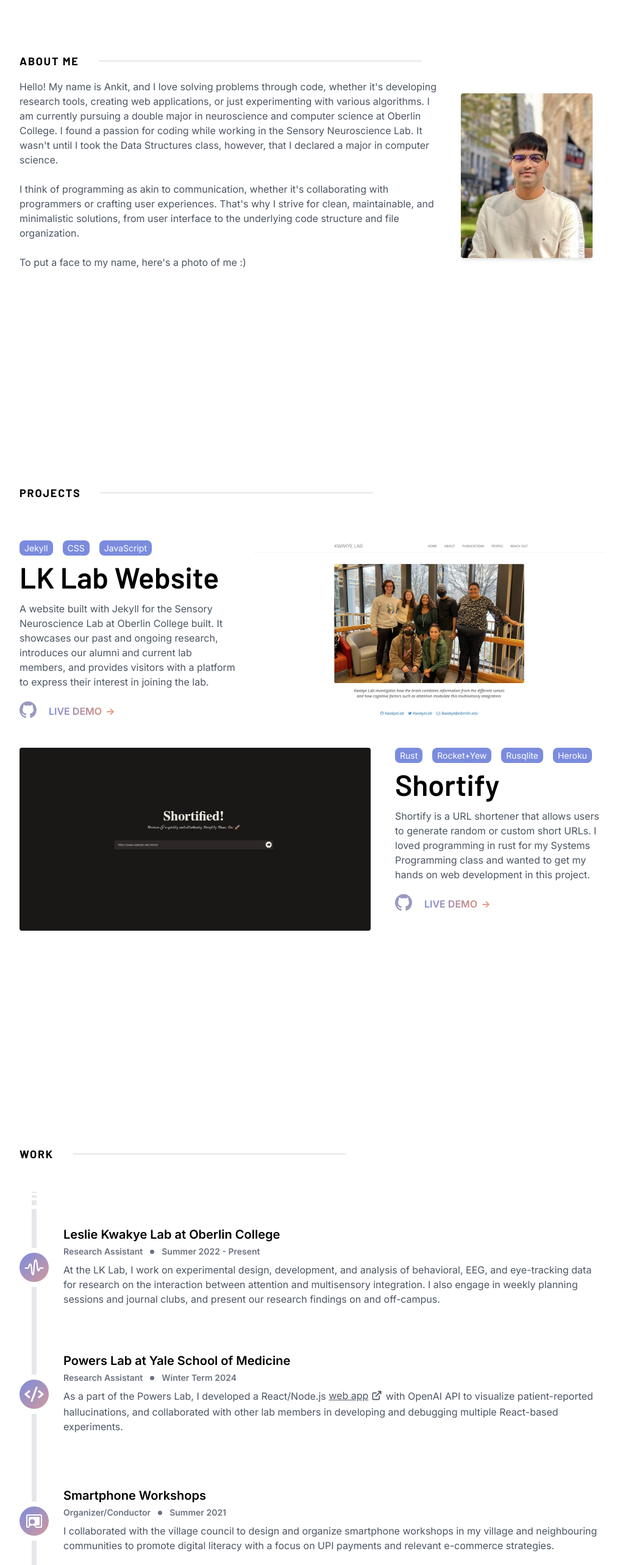
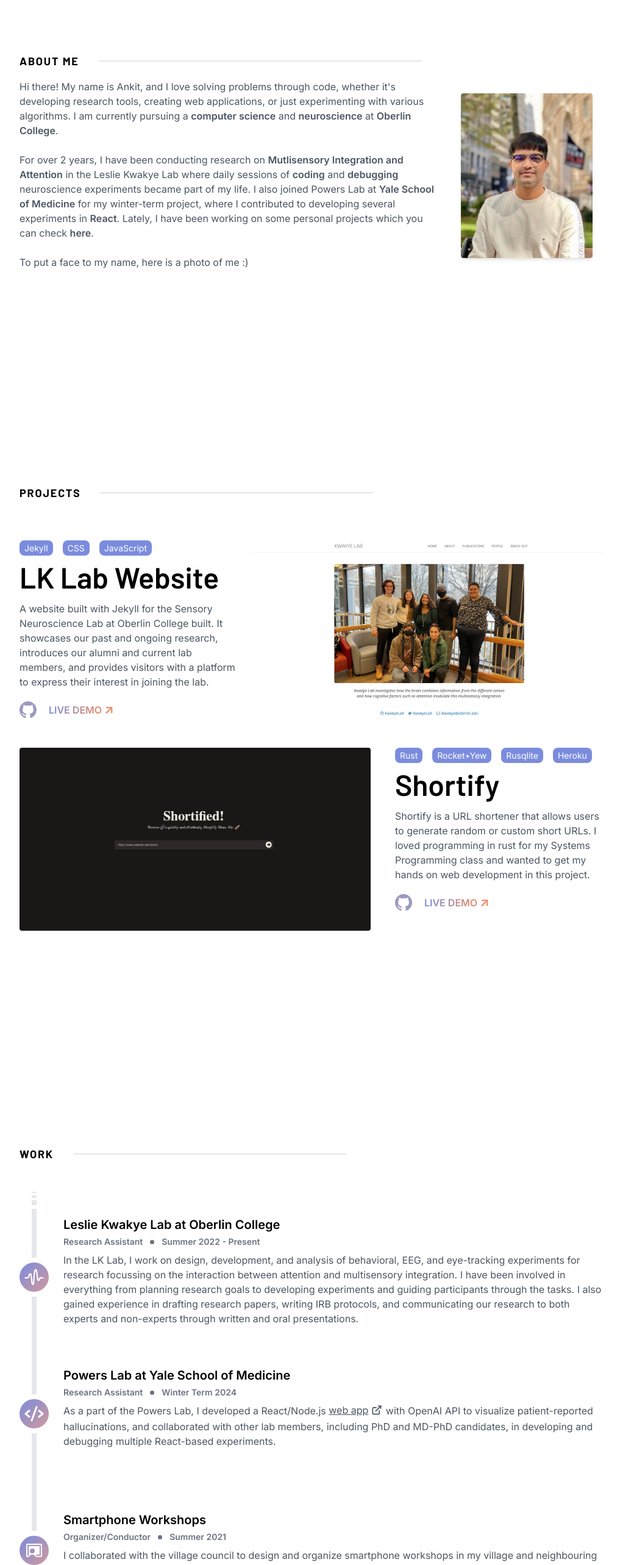
Before and after one commit to ankit-barana/personal-website, a Next.js app: page / in a window 1280 px wide. Shown: the part 840-3406 px from the top of the page at 61% size, without its empty margins (128-1145 px from the left). Built offline with nearby package versions, Linux system fonts and the light colour scheme.

Commit message:
tidying up the Work component

```diff
--- /dev/null
+++ b/src/components/GradientHover.tsx
@@ -0,0 +1,15 @@
+import clsx from 'clsx';
+
+interface GradientHoverProps {
+    className?: string;
+    text: string;
+}
+
+const GradientHover = ({ className, text }: GradientHoverProps) => {
+    const styles = clsx(
+        'font-semibold dark:text-dark-white hover:text-transparent hover:bg-clip-text hover:bg-gradient-to-r hover:from-primary-700 hover:to-primary-200',
+        className
+    );
+    return <span className={styles}>{text}</span>;
+};
+export default GradientHover;
--- a/src/components/Link.tsx
+++ b/src/components/Link.tsx
@@ -1,6 +1,7 @@
 import { AnchorHTMLAttributes, ReactNode } from 'react';
 import NextLink from 'next/link';
 import clsx from 'clsx';
+import { ExternalLinkIcon } from './icons';
 
 interface LinkProps extends AnchorHTMLAttributes<HTMLAnchorElement> {
     href: string;
@@ -15,15 +16,15 @@ const Link = ({ href, children, className, ...props }: LinkProps) => {
     );
 
     return (
-        <div className={styles}>
-            <NextLink href={href} {...props}>
-                <div className="flex flex-row gap-1.5 justify-center">
+        <div className="group flex flex-row gap-0.5 justify-center items-center">
+            <div className={styles}>
+                <NextLink href={href} {...props}>
                     <p>{children}</p>
-                    <p className="transition-all ease-in-out duration-300 group-hover:ml-1.5">
-                        -&gt;
-                    </p>
-                </div>
-            </NextLink>
+                </NextLink>
+            </div>
+            <p className="-rotate-45 text-primary-100 transform duration-200 ease-in-out group-hover:translate-x-1 group-hover:-translate-y-1 dutext-lg font-bold text-xl">
+                -&gt;
+            </p>
         </div>
     );
 };
--- a/src/components/Navbar.tsx
+++ b/src/components/Navbar.tsx
@@ -33,7 +33,7 @@ const Navbar = ({ className }: { className?: string }) => {
     return (
         <nav
             className={clsx(
-                'mt-8 z-50 flex justify-center fixed m-auto left-0 right-0 bottom-4 md:bottom-auto',
+                'mt-8 z-50 flex justify-center fixed m-auto left-0 right-0 bottom-6 md:bottom-auto',
                 className
             )}
         >
--- a/src/components/Project.tsx
+++ b/src/components/Project.tsx
@@ -6,7 +6,7 @@ import { Thumbnail } from '@/types/project';
 import Image from 'next/image';
 
 const Project = ({ project }: { project: Thumbnail }) => {
-    const links = (repoUrl: string, liveUrl: string, className?: string) => (
+    const repoLink = (repoUrl: string, liveUrl: string, className?: string) => (
         <div className={className}>
             <a
                 href={project.repoUrl}
@@ -56,7 +56,7 @@ const Project = ({ project }: { project: Thumbnail }) => {
                     {intro}
                 </p>
                 <div className="mt-5 hidden md:flex items-center gap-5">
-                    {links(repoUrl, liveUrl, 'h-7 w-7')}
+                    {repoLink(repoUrl, liveUrl, 'h-7 w-7')}
                     <div className="flex h-full items-end ">
                         <Link href={project.liveUrl}>Live Demo</Link>
                     </div>
@@ -66,7 +66,7 @@ const Project = ({ project }: { project: Thumbnail }) => {
                 <div className="flex h-full items-end">
                     <Link href={project.liveUrl}>Live Demo</Link>
                 </div>
-                {links(repoUrl, liveUrl, 'h-7 w-7')}
+                {repoLink(repoUrl, liveUrl, 'h-7 w-7')}
             </div>
         </li>
     );
--- /dev/null
+++ b/src/components/Work.tsx
@@ -0,0 +1,52 @@
+import clsx from 'clsx';
+
+interface WorkProps {
+    organization: string;
+    title: string;
+    duration: string;
+    description: React.ReactNode;
+    logo: React.ReactNode;
+    length?: 'sm' | 'lg';
+}
+
+const Work = ({
+    organization,
+    title,
+    duration,
+    description,
+    logo,
+    length,
+}: WorkProps) => {
+    return (
+        <div className="flex items-center gap-4 text-gray-600 sm:gap-6 dark:text-dark-gray">
+            <div className="flex h-full flex-col items-center">
+                <div
+                    className={clsx(
+                        'mb-2 h-52 w-2 bg-gray-200 sm:h-32 md:h-24 lg:h-20 dark:bg-dark-deepgray',
+                        length === 'sm' && 'h-28 sm:h-24 md:h-8 lg:h-12'
+                    )}
+                />
+                {logo}
+                <div
+                    className={clsx(
+                        'mt-2 h-52 w-2 bg-gray-200 sm:h-32 md:h-24 lg:h-20 dark:bg-dark-deepgray',
+                        length === 'sm' && 'h-28 sm:h-24 md:h-20'
+                    )}
+                />
+            </div>
+            <div>
+                <h3 className="text-xl font-semibold text-black dark:text-dark-white">
+                    {organization}
+                </h3>
+                <div className="mt-1 flex flex-col text-sm font-semibold text-gray-500 sm:flex-row sm:items-center dark:text-dark-gray">
+                    <p>{title}</p>
+                    <div className="h-[7px] w-[7px] rounded-full bg-gray-500 mx-3 hidden sm:inline"></div>
+                    <p>{duration}</p>
+                </div>
+                <div className="mt-2 mb-5">{description}</div>
+            </div>
+        </div>
+    );
+};
+
+export default Work;
--- a/src/components/sections/About.tsx
+++ b/src/components/sections/About.tsx
@@ -1,8 +1,11 @@
 import Image from 'next/image';
-import Gradient from '../Gradient';
+import { useRouter } from 'next/router';
 import Heading from '../Heading';
+import GradientHover from '../GradientHover';
 
 const About = () => {
+    const router = useRouter();
+
     return (
         <section
             className="flex w-full flex-col items-center gap-x-8 py-44 md:flex-row"
@@ -12,30 +15,47 @@ const About = () => {
                 <Heading text="About Me" />
                 <div className="mt-4 text-gray-600 dark:text-dark-gray">
                     <p>
-                        Hello! My name is Ankit, and I love solving problems
+                        Hi there! My name is Ankit, and I love solving problems
                         through code, whether it&apos;s developing research
                         tools, creating web applications, or just experimenting
-                        with various algorithms. I am currently pursuing a
-                        double major in neuroscience and computer science at
-                        Oberlin College. I found a passion for coding while
-                        working in the Sensory Neuroscience Lab. It wasn&apos;t
-                        until I took the Data Structures class, however, that I
-                        declared a major in computer science.
+                        with various algorithms. I am currently pursuing a{' '}
+                        <GradientHover text="computer science" /> and{' '}
+                        <GradientHover text="neuroscience" /> at{' '}
+                        <GradientHover text="Oberlin College" />.
                     </p>
                     <br />
-                    <p>
-                        I think of programming as akin to communication, whether
-                        it&apos;s collaborating with programmers or crafting
-                        user experiences. That&apos;s why I strive for clean,
-                        maintainable, and minimalistic solutions, from user
-                        interface to the underlying code structure and file
-                        organization.
-                    </p>
-                    <br />
-                    <p>
-                        To put a face to my name, here&apos;s a photo of me
-                        :&#41;
-                    </p>
+                    <div>
+                        For over 2 years, I have been conducting research on{' '}
+                        <GradientHover text="Mutlisensory Integration and Attention" />{' '}
+                        in the Leslie Kwakye Lab where daily sessions of{' '}
+                        <GradientHover text="coding" /> and{' '}
+                        <GradientHover text="debugging" /> neuroscience
+                        experiments became part of my life. I also joined Powers
+                        Lab at{' '}
+                        <GradientHover
+                            text="Yale
+                        School of Medicine"
+                        />{' '}
+                        for my winter-term project, where I contributed to
+                        developing several experiments in{' '}
+                        <GradientHover text="React" />. Lately, I have been
+                        working on some personal projects which you can check{' '}
+                        <p
+                            className="inline-flex"
+                            onClick={() => router.push('#projects')}
+                        >
+                            <GradientHover
+                                text="here"
+                                className="cursor-pointer"
+                            />
+                        </p>
+                        .<br />
+                        <br />
+                        <p>
+                            To put a face to my name, here is a photo of me
+                            :&#41;
+                        </p>
+                    </div>
                 </div>
             </div>
             <div className="mt-12 max-w-64 md:max-w-xs pr-5">
@@ -44,7 +64,7 @@ const About = () => {
                     alt="a picture of me"
                     width={300}
                     height={400}
-                    className="rounded shadow-md brightness-100 saturate-100 "
+                    className="rounded shadow-md brightness-100 saturate-100"
                 />
             </div>
         </section>
--- a/src/components/sections/Work.tsx
+++ b/src/components/sections/Works.tsx
@@ -1,16 +1,19 @@
 import Link from 'next/link';
 import { EEGIcon, WorkshopIcon, CodeIcon, ExternalLinkIcon } from './../icons';
-import Gradient from '../Gradient';
+import Work from '../Work';
 import Heading from '../Heading';
+import { title } from 'process';
 
-const Work = () => {
+const Works = () => {
     const works = [
         {
             title: 'Research Assistant',
             organization: 'Leslie Kwakye Lab at Oberlin College',
             duration: 'Summer 2022 - Present',
             priority: 1,
-            intro: 'At the LK Lab, I work on experimental design, development, and analysis of behavioral, EEG, and eye-tracking data for research on the interaction between attention and multisensory integration. I also engage in weekly planning sessions and journal clubs, and present our research findings on and off-campus.',
+            length: 'lg',
+            description:
+                'In the LK Lab, I work on design, development, and analysis of behavioral, EEG, and eye-tracking experiments for research focussing on the interaction between attention and multisensory integration. I have been involved in everything from planning research goals to developing experiments and guiding participants through the tasks. I also gained experience in drafting research papers, writing IRB protocols, and communicating our research to both experts and non-experts through written and oral presentations.',
             logo: (
                 <div className="flex h-12 w-12 items-center justify-center rounded-full bg-gradient-to-br from-primary-800 to-primary-200 transition-transform hover:rotate-[20deg] hover:duration-200">
                     <EEGIcon className="h-11 w-11" />
@@ -21,7 +24,9 @@ const Work = () => {
             title: 'Research Assistant',
             organization: 'Powers Lab at Yale School of Medicine',
             duration: 'Winter Term 2024',
-            intro: (
+            length: 'lg',
+            priority: 2,
+            description: (
                 <p>
                     As a part of the Powers Lab, I developed a React/Node.js{' '}
                     <Link
@@ -35,11 +40,11 @@ const Work = () => {
                         <ExternalLinkIcon className="ml-1 h-5 w-5" />
                     </Link>{' '}
                     with OpenAI API to visualize patient-reported
-                    hallucinations, and collaborated with other lab members in
-                    developing and debugging multiple React-based experiments.
+                    hallucinations, and collaborated with other lab members,
+                    including PhD and MD-PhD candidates, in developing and
+                    debugging multiple React-based experiments.
                 </p>
             ),
-            priority: 2,
             logo: (
                 <div className="flex h-12 w-12 items-center justify-center rounded-full bg-gradient-to-br from-primary-800 to-primary-200 hover:bg-primary-800 transition-transform hover:rotate-[20deg] hover:duration-200">
                     <CodeIcon className="h-8 w-8" />
@@ -51,7 +56,9 @@ const Work = () => {
             organization: 'Smartphone Workshops',
             duration: 'Summer 2021',
             priority: 3,
-            intro: 'I collaborated with the village council to design and organize smartphone workshops in my village and neighbouring communities to promote digital literacy with a focus on UPI payments and relevant e-commerce strategies.',
+            length: 'sm',
+            description:
+                'I collaborated with the village council to design and organize smartphone workshops in my village and neighbouring communities to promote digital literacy with a focus on UPI payments and relevant e-commerce strategies.',
             logo: (
                 <div className="flex h-12 w-12 items-center justify-center rounded-full bg-gradient-to-br from-primary-800 to-primary-200 hover:bg-primary-800 transition-transform hover:rotate-[20deg] hover:duration-200">
                     <WorkshopIcon className="h-8 w-8" />
@@ -71,31 +78,19 @@ const Work = () => {
                 {works
                     .sort((a, b) => Number(a.priority) - Number(b.priority))
                     .map((work) => (
-                        <div
+                        <Work
                             key={work.organization}
-                            className="flex items-center gap-4 text-gray-600 sm:gap-6 dark:text-dark-gray"
-                        >
-                            <div className="flex h-full flex-col items-center">
-                                <div className="mb-2 h-36 w-2 bg-gray-200 sm:h-32 md:h-16 dark:bg-dark-deepgray" />
-                                {work.logo}
-                                <div className="mt-2 h-36 w-2 bg-gray-200 sm:h-32 md:h-20 dark:bg-dark-deepgray" />
-                            </div>
-                            <div>
-                                <h3 className="text-xl font-semibold text-black dark:text-dark-white">
-                                    {work.organization}
-                                </h3>
-                                <div className="mt-1 flex flex-col text-sm font-semibold text-gray-500 sm:flex-row sm:items-center dark:text-dark-gray">
-                                    <p>{work.title}</p>
-                                    <div className="h-[7px] w-[7px] rounded-full bg-gray-500 mx-3 hidden sm:inline"></div>
-                                    <p>{work.duration}</p>
-                                </div>
-                                <div className="mt-2 mb-5 tx">{work.intro}</div>
-                            </div>
-                        </div>
+                            organization={work.organization}
+                            title={work.title}
+                            duration={work.duration}
+                            description={work.description}
+                            logo={work.logo}
+                            length={work.length as 'sm' | 'lg'}
+                        />
                     ))}
             </div>
         </section>
     );
 };
 
-export default Work;
+export default Works;
--- a/src/pages/index.tsx
+++ b/src/pages/index.tsx
@@ -6,7 +6,7 @@ import About from '@/components/sections/About';
 import Projects from '@/components/sections/Projects';
 import Contact from '@/components/sections/Contact';
 import Tools from '@/components/sections/Tools';
-import Work from '@/components/sections/Work';
+import Works from '@/components/sections/Works';
 import Navbar from '@/components/Navbar';
 
 interface IndexProps {
@@ -21,7 +21,7 @@ const Index: NextPage<IndexProps> = ({ projects }) => {
                 <Intro />
                 <About />
                 <Projects projects={projects} />
-                <Work />
+                <Works />
                 <Tools />
                 <Contact />
             </div>
--- a/tailwind.config.ts
+++ b/tailwind.config.ts
@@ -33,7 +33,7 @@ const config: Config = {
           navy: '#2c356f',
           blue: '#5fbbe9',
           nav: '#464646b3',
-          lightnavy: '#777EB1',
+          lightnavy: '#5e68ab',
         },
       },
     },
```
Also changed, not shown: src/components/icons/index.tsx (+13 -19 lines).
